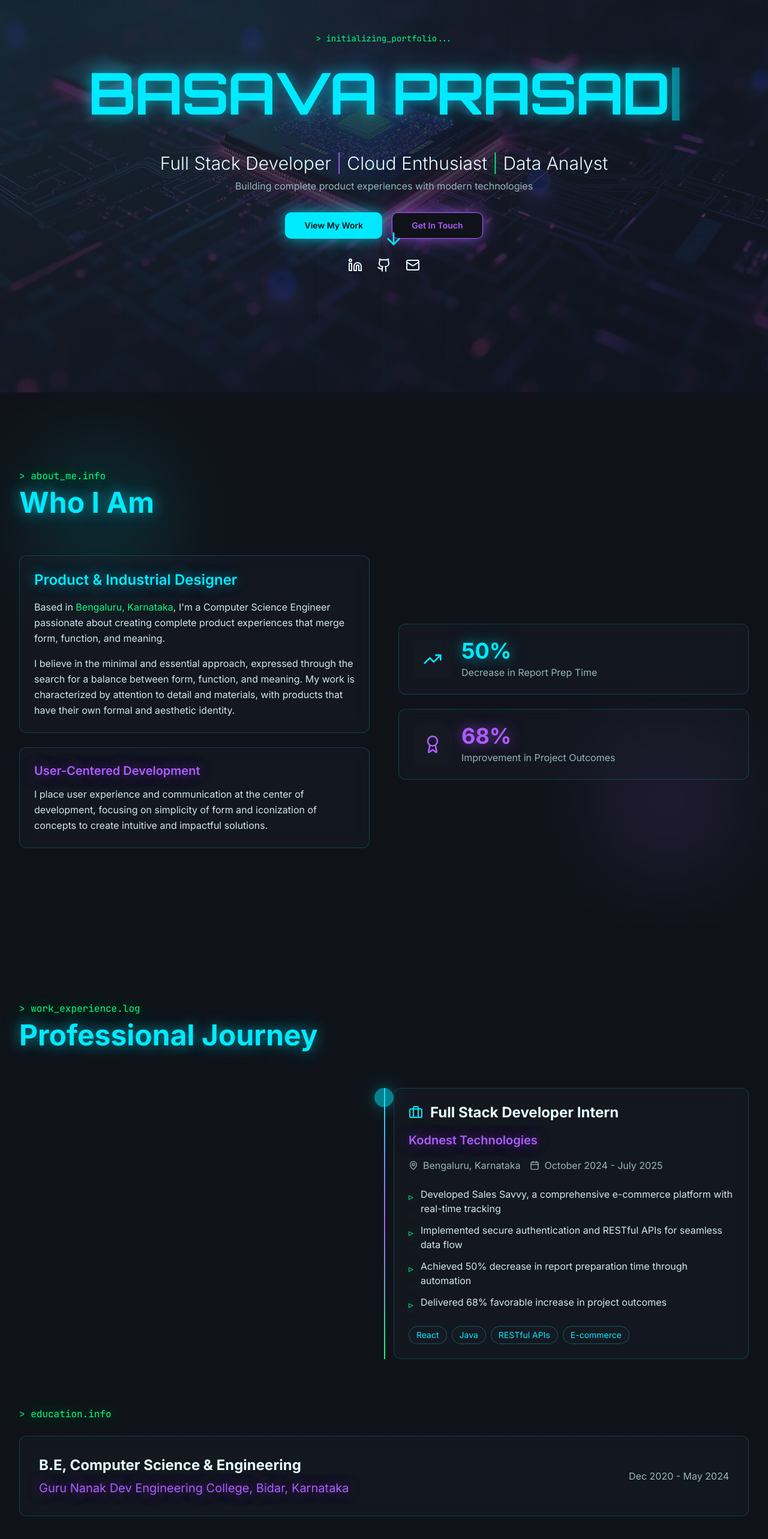
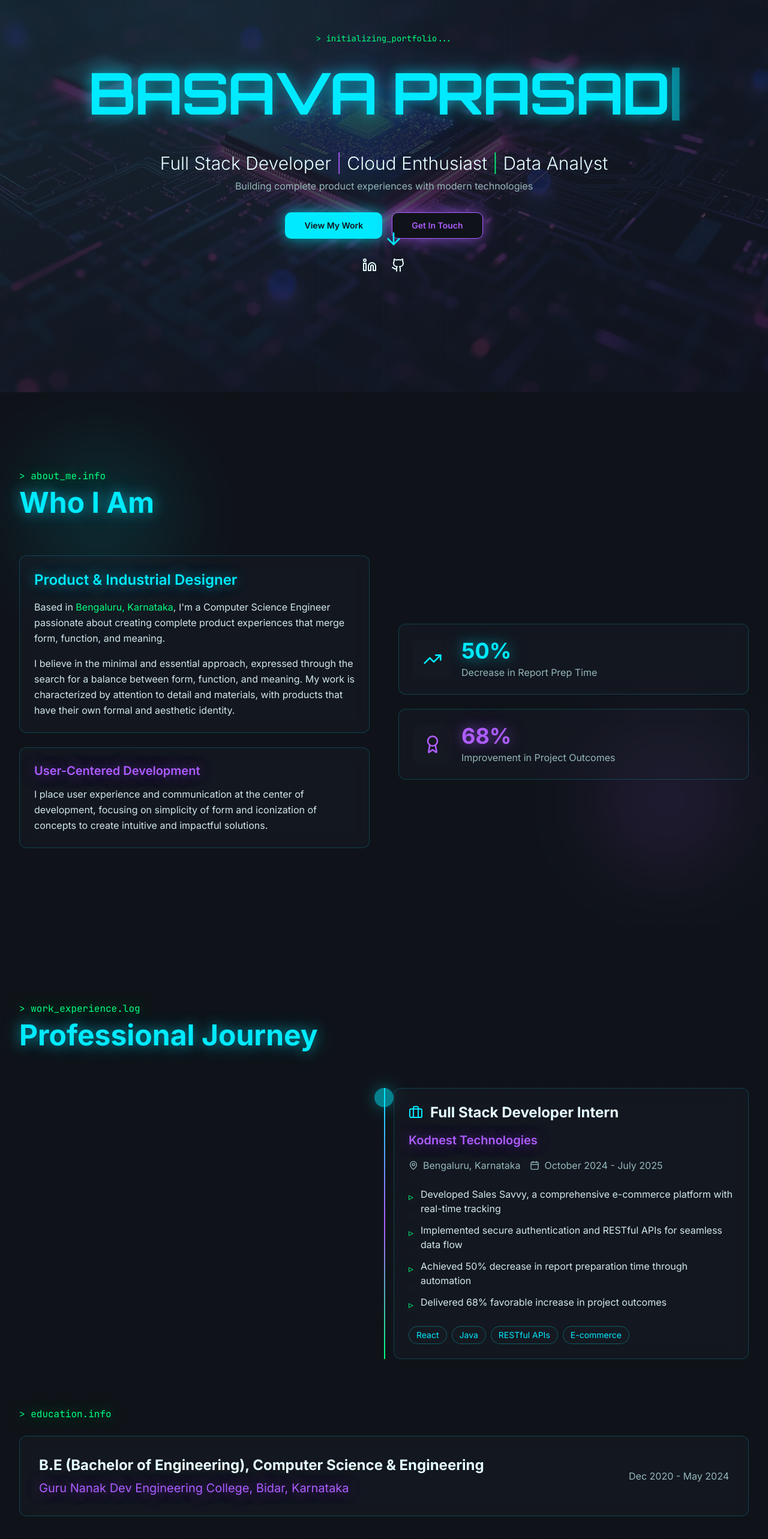
Before and after one commit to basava0203/basava-prasad, a React (Vite) app: page / in a window 1280 px wide. Shown: the part 146-2712 px from the top of the page at 60% size. Built offline with nearby package versions, Linux system fonts and the light colour scheme; the HTML template or start-up script is replaced by a standard one.

Commit message:
Fix contact icons and education details
Remove Outlook icon from contact section and add "(Bachelor of Engineering)" to education information.

```diff
--- a/src/components/Experience.tsx
+++ b/src/components/Experience.tsx
@@ -122,7 +122,7 @@ const Experience = () => {
             <div className="flex flex-col md:flex-row md:items-center md:justify-between">
               <div>
                 <h3 className="text-2xl font-bold text-foreground mb-2">
-                  B.E, Computer Science & Engineering
+                  B.E (Bachelor of Engineering), Computer Science & Engineering
                 </h3>
                 <p className="text-xl text-secondary glow-purple">
                   Guru Nanak Dev Engineering College, Bidar, Karnataka
--- a/src/components/Hero.tsx
+++ b/src/components/Hero.tsx
@@ -1,5 +1,5 @@
 import { useEffect, useState } from "react";
-import { ArrowDown, Github, Linkedin, Mail } from "lucide-react";
+import { ArrowDown, Github, Linkedin } from "lucide-react";
 import { Button } from "@/components/ui/button";
 import heroBg from "@/assets/hero-bg.jpg";
 
@@ -131,12 +131,6 @@ const Hero = () => {
             >
               <Github className="w-6 h-6" />
             </a>
-            <a
-              href="mailto:basavap0203@gmail.com"
-              className="text-foreground hover:text-accent transition-all hover:scale-110"
-            >
-              <Mail className="w-6 h-6" />
-            </a>
           </div>
         </div>
 
```
